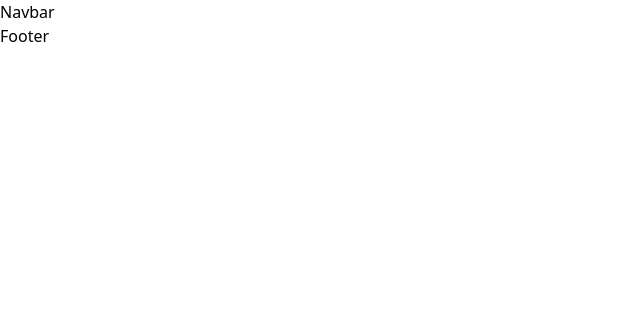
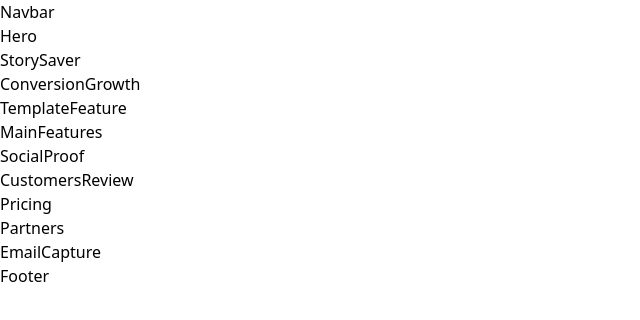
Before and after one commit to thiagonunesbatista/embed-social-reactjs-website, a React (Vite) app: page / in a window 1280 px wide. Shown: the top 320 px of the page, without its empty margins (0-640 px from the left). Built offline with nearby package versions, Linux system fonts and the light colour scheme.

Commit message:
feat: add initial components

```diff
--- a/src/App.tsx
+++ b/src/App.tsx
@@ -1,9 +1,19 @@
-import { Footer, Navbar } from './components'
+import { ConversionGrowth, CustomersReview, EmailCapture, Footer, Hero, MainFeatures, Navbar, Partners, Pricing, SocialProof, StorySaver, TemplateFeature } from './components'
 
 const App = () => {
   return (
     <>
       <Navbar />
+      <Hero />
+      <StorySaver />
+      <ConversionGrowth />
+      <TemplateFeature />
+      <MainFeatures />
+      <SocialProof />
+      <CustomersReview />
+      <Pricing />
+      <Partners />
+      <EmailCapture />
       <Footer />
     </>
   )
--- /dev/null
+++ b/src/components/ConversionGrowth.tsx
@@ -0,0 +1,9 @@
+import { Container } from './Container'
+
+export const ConversionGrowth = () => {
+  return (
+    <section>
+      <Container>ConversionGrowth</Container>
+    </section>
+  )
+}
--- /dev/null
+++ b/src/components/CustomersReview.tsx
@@ -0,0 +1,9 @@
+import { Container } from './Container'
+
+export const CustomersReview = () => {
+  return (
+    <section>
+      <Container>CustomersReview</Container>
+    </section>
+  )
+}
--- /dev/null
+++ b/src/components/EmailCapture.tsx
@@ -0,0 +1,9 @@
+import { Container } from './Container'
+
+export const EmailCapture = () => {
+  return (
+    <section>
+      <Container>EmailCapture</Container>
+    </section>
+  )
+}
--- /dev/null
+++ b/src/components/Hero.tsx
@@ -0,0 +1,9 @@
+import { Container } from './Container'
+
+export const Hero = () => {
+  return (
+    <main>
+      <Container>Hero</Container>
+    </main>
+  )
+}
--- /dev/null
+++ b/src/components/MainFeatures.tsx
@@ -0,0 +1,9 @@
+import { Container } from './Container'
+
+export const MainFeatures = () => {
+  return (
+    <section>
+      <Container>MainFeatures</Container>
+    </section>
+  )
+}
--- /dev/null
+++ b/src/components/Partners.tsx
@@ -0,0 +1,9 @@
+import { Container } from './Container'
+
+export const Partners = () => {
+  return (
+    <section>
+      <Container>Partners</Container>
+    </section>
+  )
+}
--- /dev/null
+++ b/src/components/Pricing.tsx
@@ -0,0 +1,9 @@
+import { Container } from './Container'
+
+export const Pricing = () => {
+  return (
+    <section>
+      <Container>Pricing</Container>
+    </section>
+  )
+}
--- /dev/null
+++ b/src/components/SocialProof.tsx
@@ -0,0 +1,9 @@
+import { Container } from './Container'
+
+export const SocialProof = () => {
+  return (
+    <section>
+      <Container>SocialProof</Container>
+    </section>
+  )
+}
--- /dev/null
+++ b/src/components/StorySaver.tsx
@@ -0,0 +1,9 @@
+import { Container } from './Container'
+
+export const StorySaver = () => {
+  return (
+    <section>
+      <Container>StorySaver</Container>
+    </section>
+  )
+}
--- /dev/null
+++ b/src/components/TemplateFeature.tsx
@@ -0,0 +1,9 @@
+import { Container } from './Container'
+
+export const TemplateFeature = () => {
+  return (
+    <section>
+      <Container>TemplateFeature</Container>
+    </section>
+  )
+}
```
Also changed, not shown: src/components/index.ts (+10 -0 lines).
